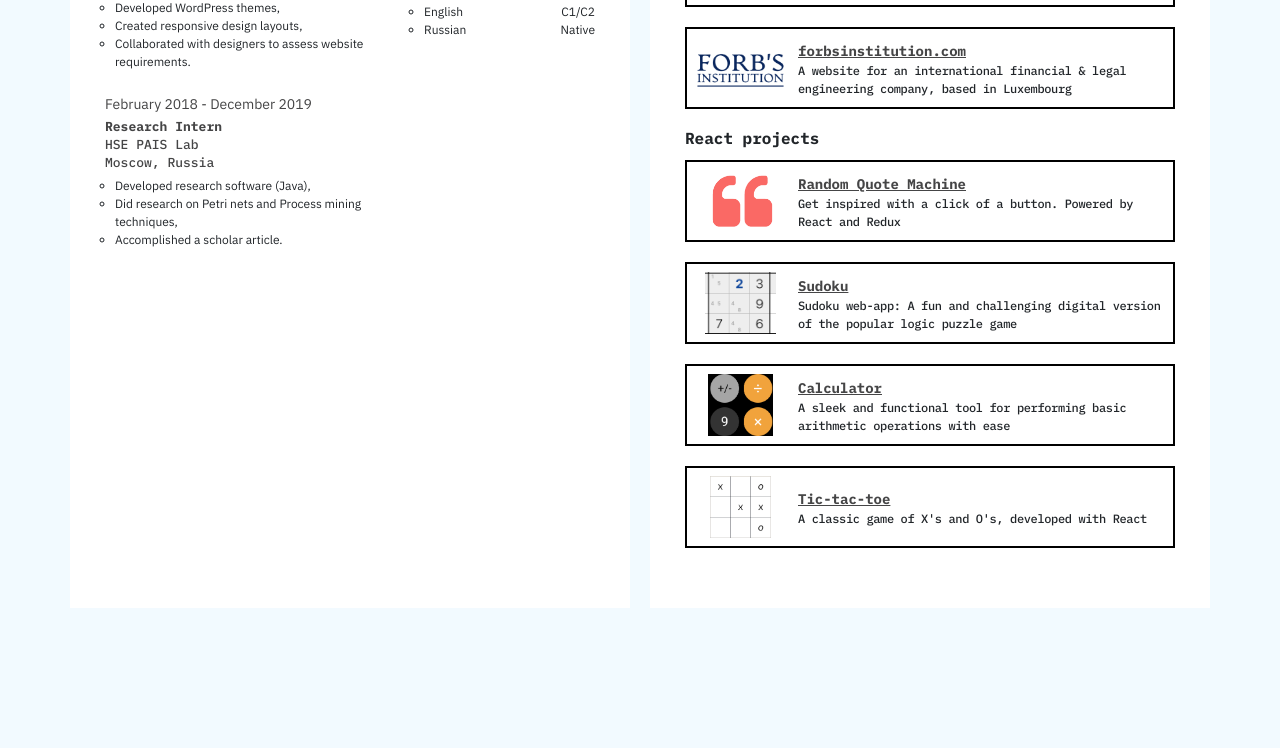
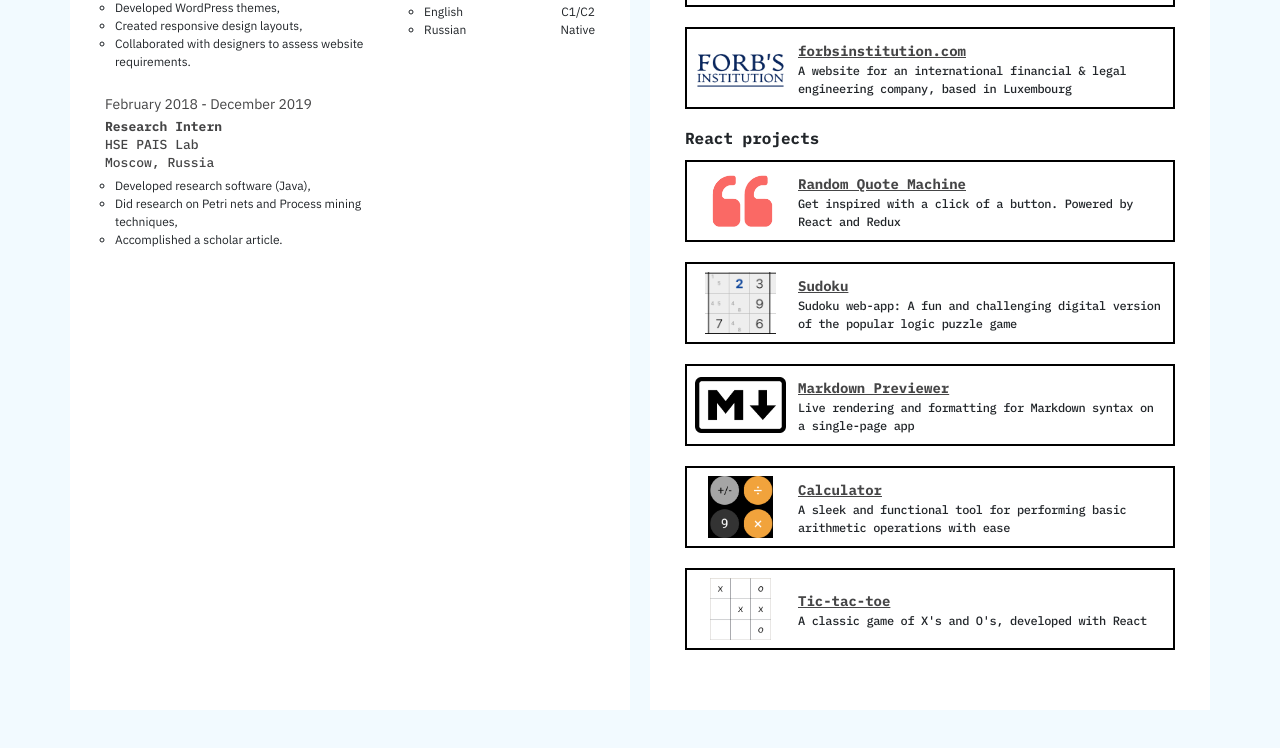
Before and after one commit to schaetzchen/schaetzchen.github.io, a plain HTML site: page index.html in a window 1280 px wide. Shown: the part 640-1388 px from the top of the page. Before the commit the page ends 1308 px from the top, so only its background shows below. Drawn offline with nearby package versions, Linux system fonts and the light colour scheme.

Commit message:
Added Markdown Previewer React project

```diff
--- a/index.html
+++ b/index.html
@@ -278,6 +278,16 @@
                 </div>
 
                 <div class="sheet__project project">
+                    <img src="./src/img/markdown.png" alt="Markdown" class="project__img">
+                    <div class="project__text-content">
+                        <a href="/markdown-previewer/" class="project__link" target="_blank">Markdown Previewer</a>
+                        <span class="project__desc">
+                                Live rendering and formatting for Markdown syntax on a single-page app
+                            </span>
+                    </div>
+                </div>
+
+                <div class="sheet__project project">
                     <img src="./src/img/calculator.png" alt="Calculator" class="project__img">
                     <div class="project__text-content">
                         <a href="/Calculator/" class="project__link" target="_blank">Calculator</a>
```
Also changed, not shown: src/img/markdown.png (added).
